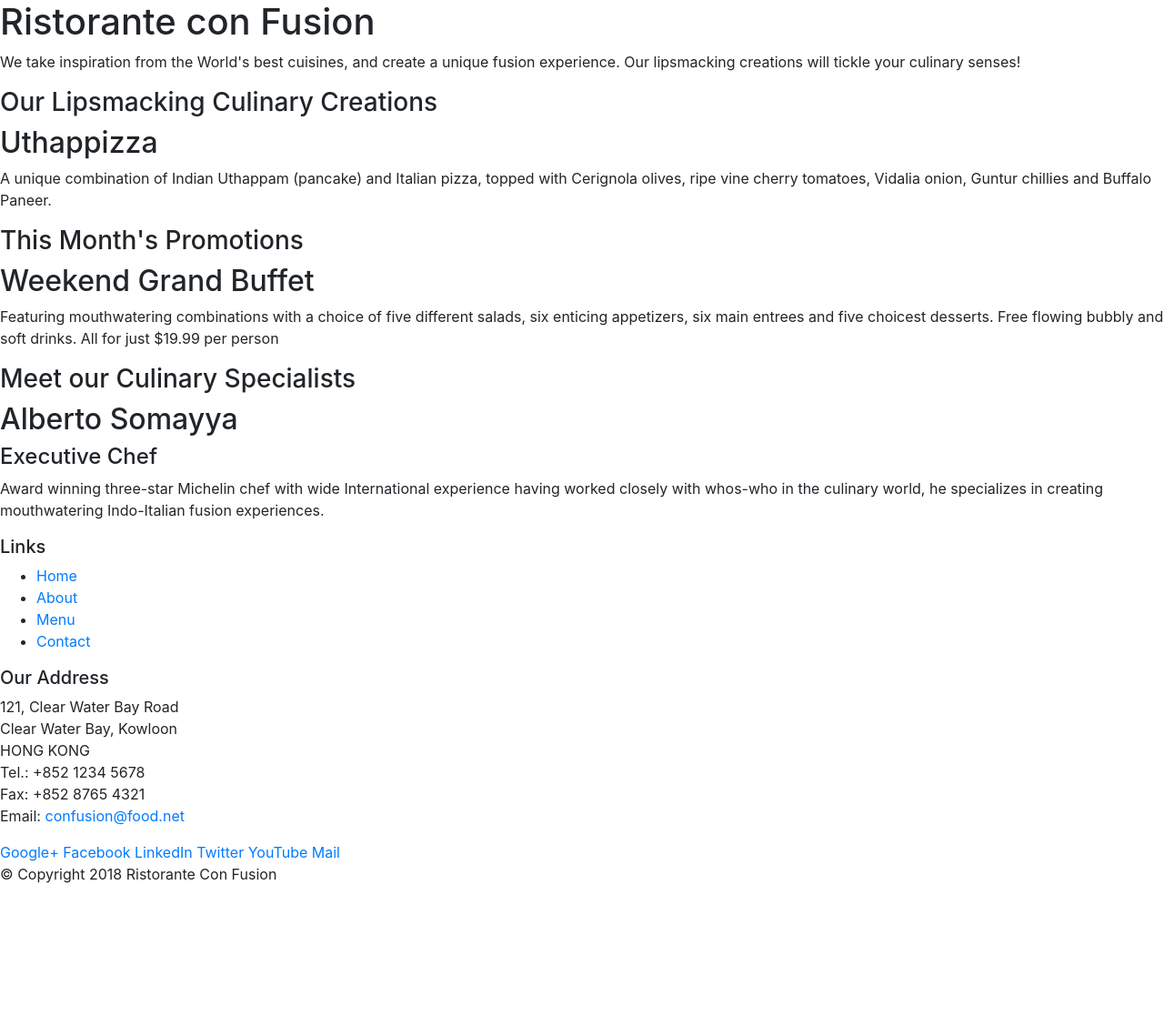
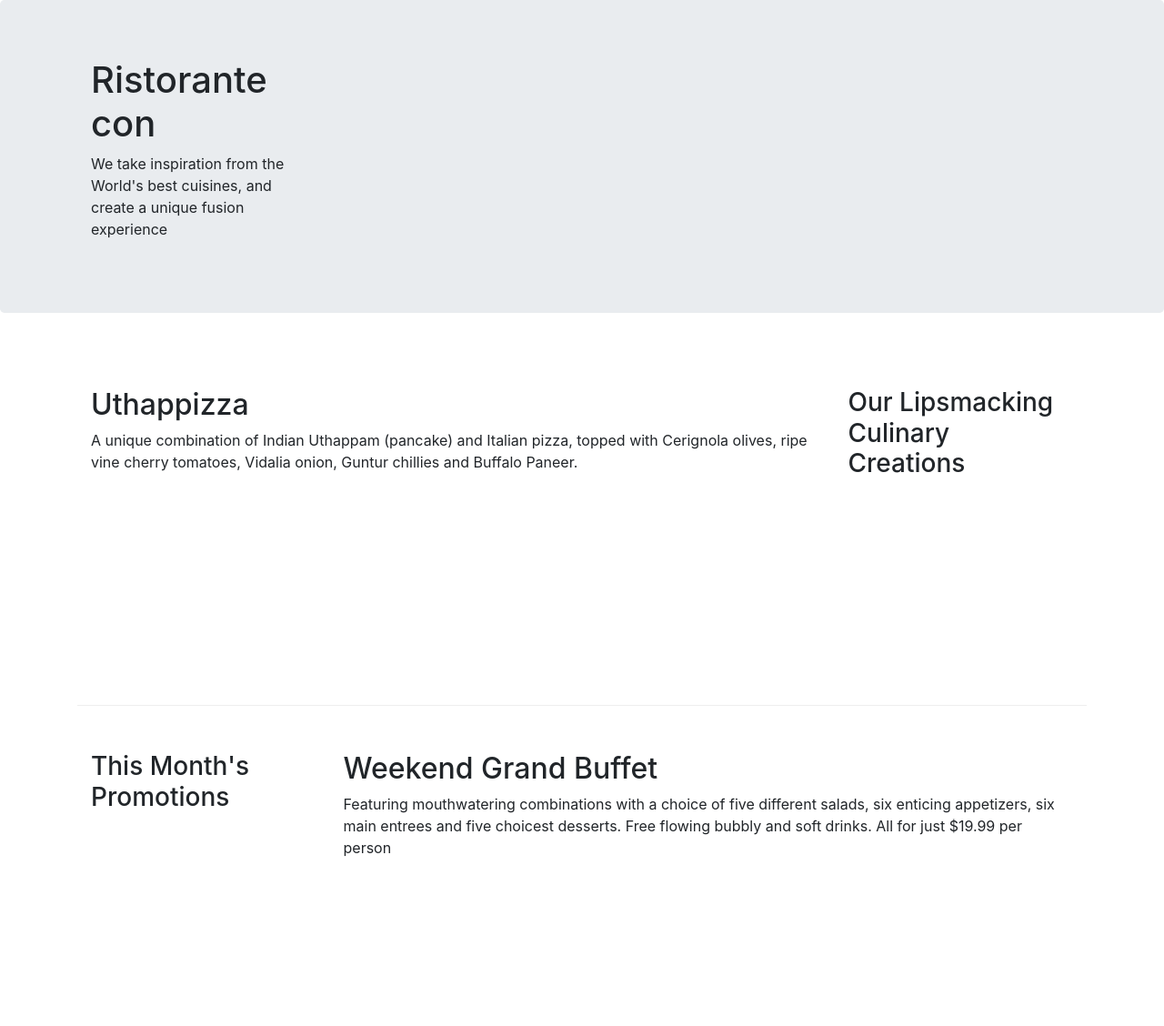
Before and after one commit to shivangsoni/conFusion, a website: page index.html in a window 1280 px wide. Shown: the top 1128 px of the page at 91% size. Before the commit the page ends 989 px from the top, so only its background shows below. Drawn offline with nearby package versions, Linux system fonts and the light colour scheme.

Commit message:
x commit

```diff
--- /dev/null
+++ b/css/style.css
@@ -0,0 +1,17 @@
+.row-header{
+  margin: 0px auto;
+  padding: 0px auto;
+}
+
+.row-content{
+   margin: 0px auto;
+   padding: 50px 0px 50px 0px;
+   border-bottom: 1px ridge;
+   min-height: 400px;
+}
+
+.footer{
+  background-color: #D1C4E9;
+  margin: 0px auto;
+  padding: 20px 0px 20px 0px;
+}
--- a/index.html
+++ b/index.html
@@ -9,51 +9,53 @@
 
   <!-- Bootstrap CSS -->
   <link rel="stylesheet" href="node_modules/bootstrap/dist/css/bootstrap.min.css">
+  <link rel="stylesheet" href="css/style.css">
     <title>Ristorante Con Fusion</title>
 </head>
 
 <body>
 
-    <header>
-        <div>
-            <div>
-                <div>
-                    <h1>Ristorante con Fusion</h1>
-                    <p>We take inspiration from the World's best cuisines, and create a unique fusion experience. Our lipsmacking creations will tickle your culinary senses!</p>
-                </div>
-                <div>
+    <header class="jumbotron">
+        <div class = "container">
+            <div class = "row row-header">
+                <div class = "col-12 col-sm-3">
+                    <h1>Ristorante con </h1>
+                    <p>We take inspiration from the World's best cuisines, and create a unique fusion experience</p>
+                </div class = "col-12 col-sm">
+                <div >
+
                 </div>
             </div>
         </div>
     </header>
 
-    <div>
-        <div>
-            <div>
+    <div class="container">
+        <div class = "row row-content">
+            <div class = "col-12 col-sm-4 order-sm-last col-md-3">
                 <h3>Our Lipsmacking Culinary Creations</h3>
             </div>
-            <div>
+            <div class = "col col-sm order-sm-first col-md">
                 <h2>Uthappizza</h2>
                 <p>A unique combination of Indian Uthappam (pancake) and Italian pizza, topped with Cerignola olives, ripe vine cherry tomatoes, Vidalia onion, Guntur chillies and Buffalo Paneer.</p>
             </div>
         </div>
 
 
-        <div>
-            <div>
+        <div class = "row row-content">
+            <div class = "col-12 col-sm-4 col-md-3">
                 <h3>This Month's Promotions</h3>
             </div>
-            <div>
+            <div class="col col-sm col-md">
                 <h2>Weekend Grand Buffet</h2>
                 <p>Featuring mouthwatering combinations with a choice of five different salads, six enticing appetizers, six main entrees and five choicest desserts. Free flowing bubbly and soft drinks. All for just $19.99 per person </p>
             </div>
         </div>
 
-        <div>
-            <div>
+        <div class= "row row-content">
+            <div class = "col-12 col-sm-4 col-md-3">
                 <h3>Meet our Culinary Specialists</h3>
             </div>
-            <div>
+            <div class = "col col-sm col-md">
                 <h2>Alberto Somayya</h2>
                 <h4>Executive Chef</h4>
                 <p>Award winning three-star Michelin chef with wide International experience having worked closely with whos-who in the culinary world, he specializes in creating mouthwatering Indo-Italian fusion experiences. </p>
@@ -62,18 +64,18 @@
     </div>
 
     <footer>
-        <div>
-            <div>
-                <div>
+        <div class = "container">
+            <div class="row footer">
+                <div class = "col-4 offset-1 col-sm-2">
                     <h5>Links</h5>
-                    <ul>
+                    <ul class="list-unstyled">
                         <li><a href="#">Home</a></li>
                         <li><a href="#">About</a></li>
                         <li><a href="#">Menu</a></li>
                         <li><a href="#">Contact</a></li>
                     </ul>
                 </div>
-                <div>
+                <div class = "col-6 col-sm-5">
                     <h5>Our Address</h5>
                     <address>
 		              121, Clear Water Bay Road<br>
@@ -84,7 +86,7 @@
 		              Email: <a href="mailto:confusion@food.net">confusion@food.net</a>
 		           </address>
                 </div>
-                <div>
+                <div class = "col col-sm">
                     <div>
                         <a href="http://google.com/+">Google+</a>
                         <a href="http://www.facebook.com/profile.php?id=">Facebook</a>
@@ -95,8 +97,8 @@
                     </div>
                 </div>
            </div>
-           <div>
-                <div>
+           <div class="row">
+                <div class="col-auto">
                     <p>© Copyright 2018 Ristorante Con Fusion</p>
                 </div>
            </div>
```
